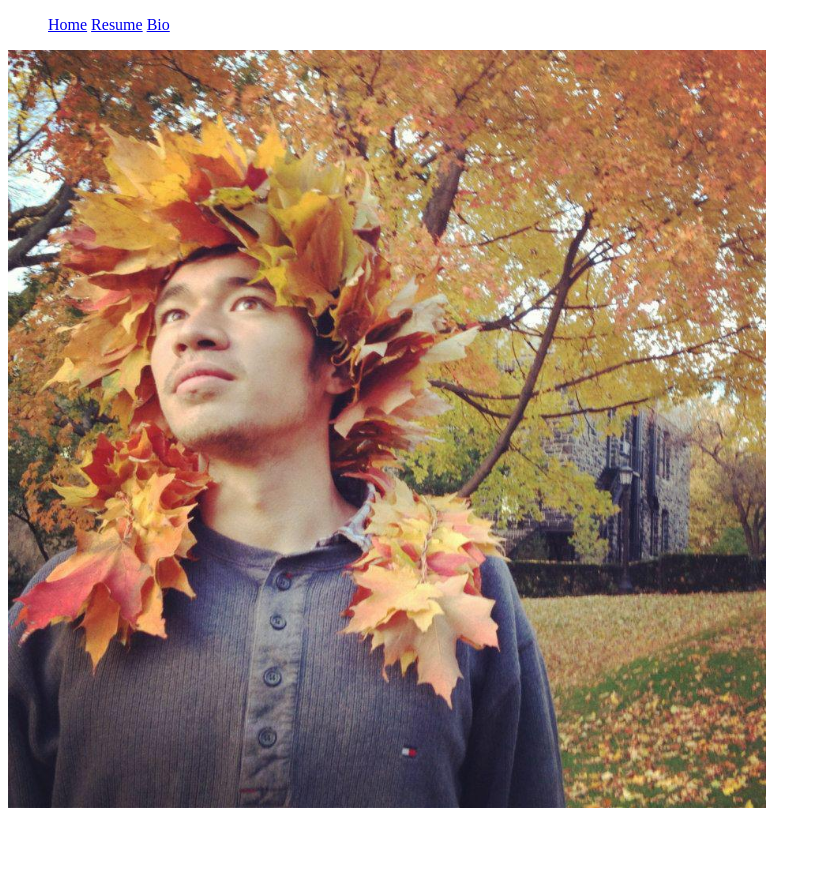
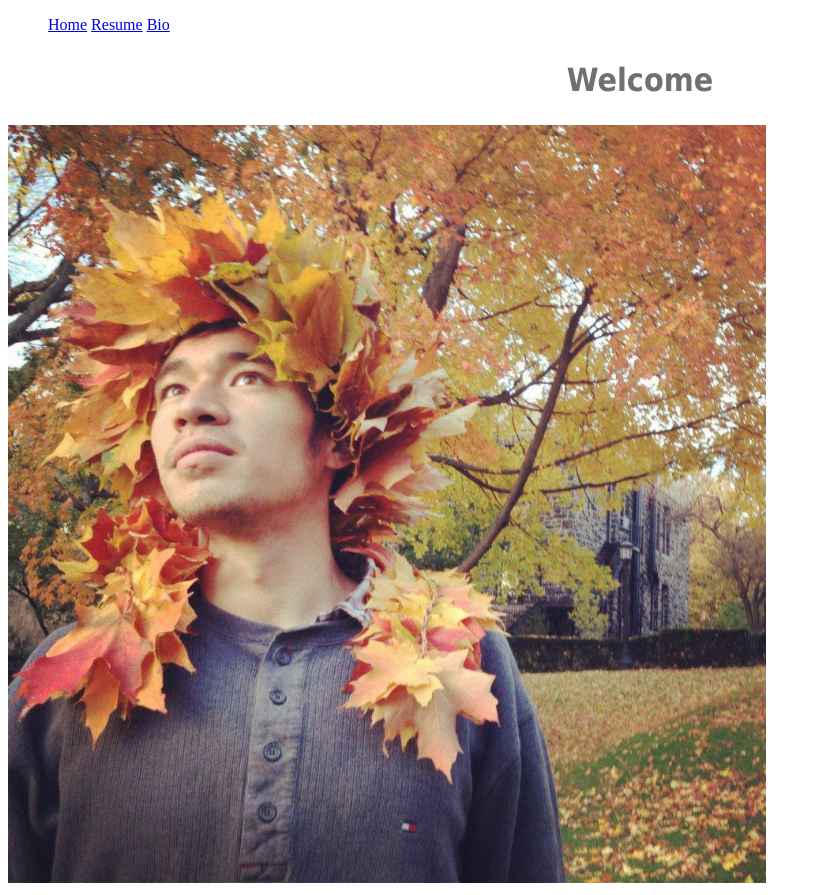
Before and after one commit to hapanation/hapanation.github.com, a plain HTML site: page index.html in a window 1280 px wide. Shown: the whole page, without its empty margins (0-821 px from the left). Before the commit the page ends 820 px from the top, so only its background shows below. Drawn offline with Linux system fonts and the light colour scheme.

Commit message:
added welcome to index page

```diff
--- a/index.html
+++ b/index.html
@@ -13,7 +13,8 @@
 	<li><a href="bio.html">Bio</a></li>
       </ul>
     </div>
-    <title>Welcome</title>
+
+    <h2>Welcome</h2>
 
     <img id="portrait" src="image1.jpeg" alt="No Photo Available"/>
   </body>
```
